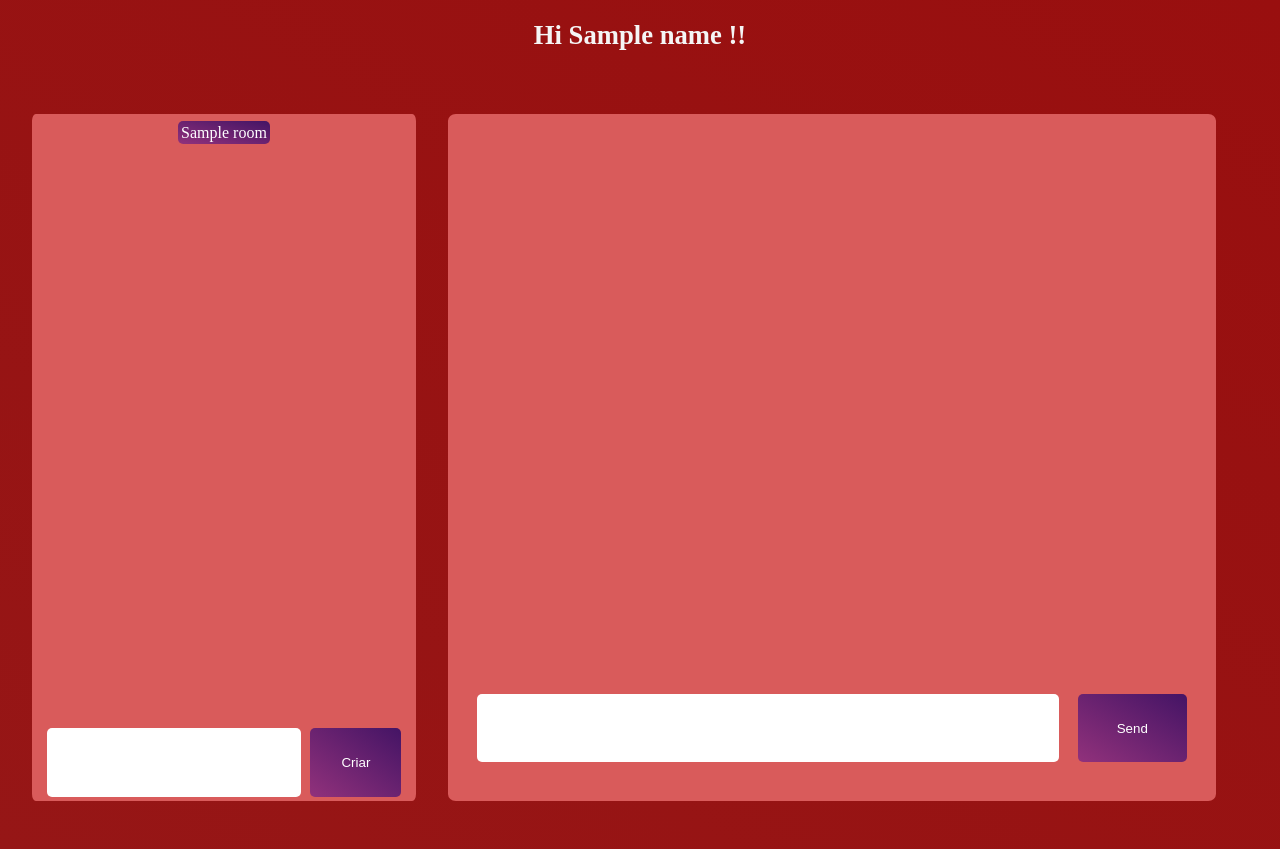
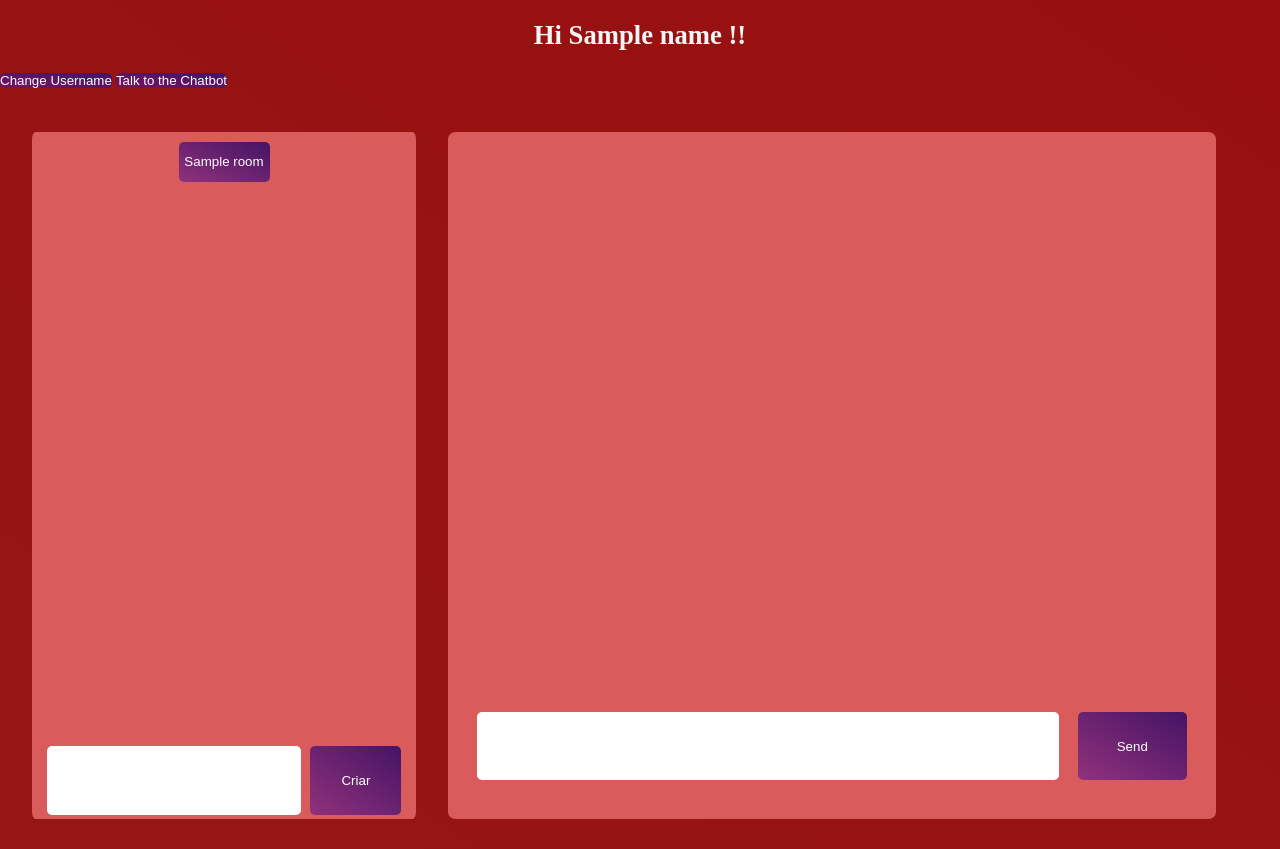
Before and after one commit to LeydenJar/project2.1, a Flask app: template templates/chat.html in a window 1280 px wide. Run offline with Flask 2, Linux system fonts and the light colour scheme; the template is opened without the code that fills it: most values are stand-ins (such as "Sample title", 1, 10 or a date in 2020); parts of the project's set-up code (start-up, migrations or seed data) failed here and were passed over; some libraries are stand-ins or nearby versions.

Commit message:
starting to implement chatbot

```diff
--- a/application.py
+++ b/application.py
@@ -7,8 +7,9 @@ app.config['SECRET_KEY'] = 'secret!'
 socketio = SocketIO(app)
 
 rooms = []
-users = []
+#users = []
 user_rooms = {}
+rooms_messages = {}
 
 @app.route('/')
 def login():
@@ -17,37 +18,50 @@ def login():
 @app.route('/chat', methods=['POST'])
 def chat():
     name = request.form.get('user')
-    users.append(name)
+    #users.append(name)
     return render_template('chat.html', name=name, rooms=rooms)
+
+@approute('/chatbot')
+def chatbot():
+    return render_template('chatbot.html')
 
 @socketio.on('create_room')
 def create_room(data):
     name = data['name']
-    rooms.append(name)
-    print('here')
-    user_rooms[data['user']] = name
-    print('there')
-    join_room(name)
-    socketio.emit('new_current_room', {'name' : name})
-    socketio.emit('broadcast_room', {'name' : name}, broadcast=True)
+    if len(name) >= 4 and len(name) <=12:
+        if name not in rooms:
+            rooms.append(name)
+            user_rooms[data['user']] = name
+            join_room(name)
+            rooms_messages[name] = []
+            socketio.emit('new_current_room', {'name' : name, 'messages' : []})
+            socketio.emit('broadcast_room', {'name' : name}, broadcast=True)
 
 @socketio.on('message')
 def broadcast_message(data):
     user = data['user']
     message = data['message']
+    room = data['room']
+    timestamp = time.strftime("%H:%M")
+    if len(rooms_messages[room]) == 100:
+        rom_messages[room].pop(0)
+    rooms_messages[room].append({'user' : user, 'message' : message, 'timestamp' : timestamp})
 
-    socketio.emit('broadcast_message', {'user' : user, 'message' : message, 'timestamp' : time.strftime("%H:%M")}, room = data['room'])
+
+    socketio.emit('broadcast_message', {'user' : user, 'message' : message, 'timestamp' : timestamp}, room = room)
 
 @socketio.on('join_room')
 def join(data):
-    print('abletoprint')
+    print('joining_room')
     print(data)
     previous_room = data['previous_room']
     room = data['room']
-
+    messages = rooms_messages[room]
     leave_room(previous_room)
     join_room(room)
-    socketio.emit('new_current_room', {'name' : room})
+    print('emmiting new_current_room event')
+    print({'name' : room, 'messages' : messages})
+    socketio.emit('new_current_room', {'name' : room, 'messages' : messages})
 
 if __name__ == '__main__':
     socketio.run(app)
--- a/static/chat.css
+++ b/static/chat.css
@@ -3,6 +3,10 @@
     height:90%;
     display:flex;
     justify-content: space-evenly;
+}
+
+.invisible{
+    display: none;
 }
 
 .room-button{
--- a/static/chat.js
+++ b/static/chat.js
@@ -7,11 +7,12 @@ console.log(current_room);
 
 function getRooms(){
     room_buttons = document.querySelectorAll('.room-button');
-    //= document.getElementsByClassName('room-button');
     room_buttons.forEach(function(button){
         button.onclick = ()=>{
+            console.log('trying to change room');
+            console.log('going to ' + button.innerHTML + ', leaving ' + current_room );
             socket.emit('join_room', {'room' : button.innerHTML, 'previous_room' : current_room});
-            //localStorage
+
         }
     });
 }
@@ -22,7 +23,7 @@ document.addEventListener('DOMContentLoaded', function(e){
 
     socket.on('connect', ()=>{
 
-        if (current_room){
+        if (current_room && current_room !== 'null'){
             socket.emit('join_room', {'room' : current_room, 'previous_room' : false});
         }
 
@@ -34,6 +35,32 @@ document.addEventListener('DOMContentLoaded', function(e){
         const message_input = document.getElementById('message');
         const message_button = document.getElementById('send');
         const message_display = document.getElementById('display');
+        const change_username = document.getElementById('change_username');
+        const chatbot = document.getElementById('chatbot');
+        const change_username_screen = document.getElementById('change_username_screen');
+        const change_button = document.getElementById('change');
+        const newname = document.getElementById('newname');
+
+
+
+        //Going to chatbot page
+        chatbot.onclick = ()=>{
+            window.location.assign('/chatbot');
+        }
+
+
+        //changing username
+
+        change_username.onclick = ()=>{
+            change_username_screen.classList.remove('invisible');
+        }
+
+        change_button.onclick = ()=>{
+            localStorage.setItem('user', newname.value);
+            change_username_screen.classList.add('invisible');
+            document.getElementById('name').innerHTML = newname.value;
+            newname.value = '';
+        }
 
 
         create_room_button.onclick = (e)=>{
@@ -48,7 +75,14 @@ document.addEventListener('DOMContentLoaded', function(e){
             if (conflict){
                 alert('room already exists');
             }else{
-                socket.emit('create_room', {'name' : name, 'user': localStorage.getItem('user')});
+
+                if (name.length <= 12 && name.length >= 4){
+                    socket.emit('create_room', {'name' : name, 'user': localStorage.getItem('user')});
+                    create_room_input.value = '';
+                }
+                else{
+                    alert('room name must be between 4 and 12 characters');
+                }
             }
         }
 
@@ -58,8 +92,7 @@ document.addEventListener('DOMContentLoaded', function(e){
             button.classList.add('room-button', 'fluffy-button');
             button.innerHTML = name;
             room_selection.appendChild(button);
-
-            //getRooms();
+            getRooms();
 
         })
 
@@ -68,7 +101,7 @@ document.addEventListener('DOMContentLoaded', function(e){
             let user = localStorage.getItem('user');
             let message = message_input.value;
             socket.emit('message', {'user' : user, 'message' : message, 'room': current_room});
-
+            message_input.value = '';
         }
 
         socket.on('broadcast_message', (data)=>{
@@ -88,8 +121,32 @@ document.addEventListener('DOMContentLoaded', function(e){
 
 
         socket.on('new_current_room', (data)=>{
+
+            console.log(data);
             localStorage.setItem('current_room', data.name);
             current_room = data.name;
+            message_display.innerHTML = '';
+            console.log('cleaned message display, data.messages is:');
+            console.log(data.messages);
+            console.log('and has a length of' + data.messages.length);
+            if (data.messages.length > 0){
+                for (var i=0; i < data.messages.length; i++){
+                    console.log('i is equal to ' + i);
+                    console.log('data_messages[i] is ');
+                    let user = data.messages[i].user;
+                    let message = data.messages[i].message;
+                    let div = document.createElement('div');
+                    let content = document.createElement('p');
+                    let timestamp = document.createElement('p');
+                    timestamp.innerHTML = data.messages[i].timestamp;
+                    timestamp.classList.add('timestamp');
+                    content.innerHTML = '<b>' + user + '</b>' + ' - ' + message;
+                    div.appendChild(content);
+                    div.appendChild(timestamp);
+                    message_display.appendChild(div);
+                }
+            }
+
         })
 
     })
--- a/templates/chat.html
+++ b/templates/chat.html
@@ -19,11 +19,21 @@
 </head>
 <body>
     <h3 id="name" > Hi {{name}} !! </h3>
+    <button class='fluffy-button top-button' id='change_username'>Change Username</button>
+    <button class='fluffy-button top-button' id='chatbot'>Talk to the Chatbot</button>
+
+    <!--
+        change username
+    -->
+    <div class='invisible' id='change_username_screen'>
+        <input type = "text" id='newname'/><button id='change'>Change</button>
+    </div>
+
     <div id="wrapper" class="center">
         <div id="rooms">
             <div id="choices">
                 {% for i in rooms %}
-                    <buton class="room-button fluffy-button">{{i}}</buton>
+                    <button class="room-button fluffy-button">{{i}}</button>
                 {% endfor %}
             </div>
             <div id="creation">
```
Also changed, not shown: templates/chatbot.html (added, +25 -0 lines).
